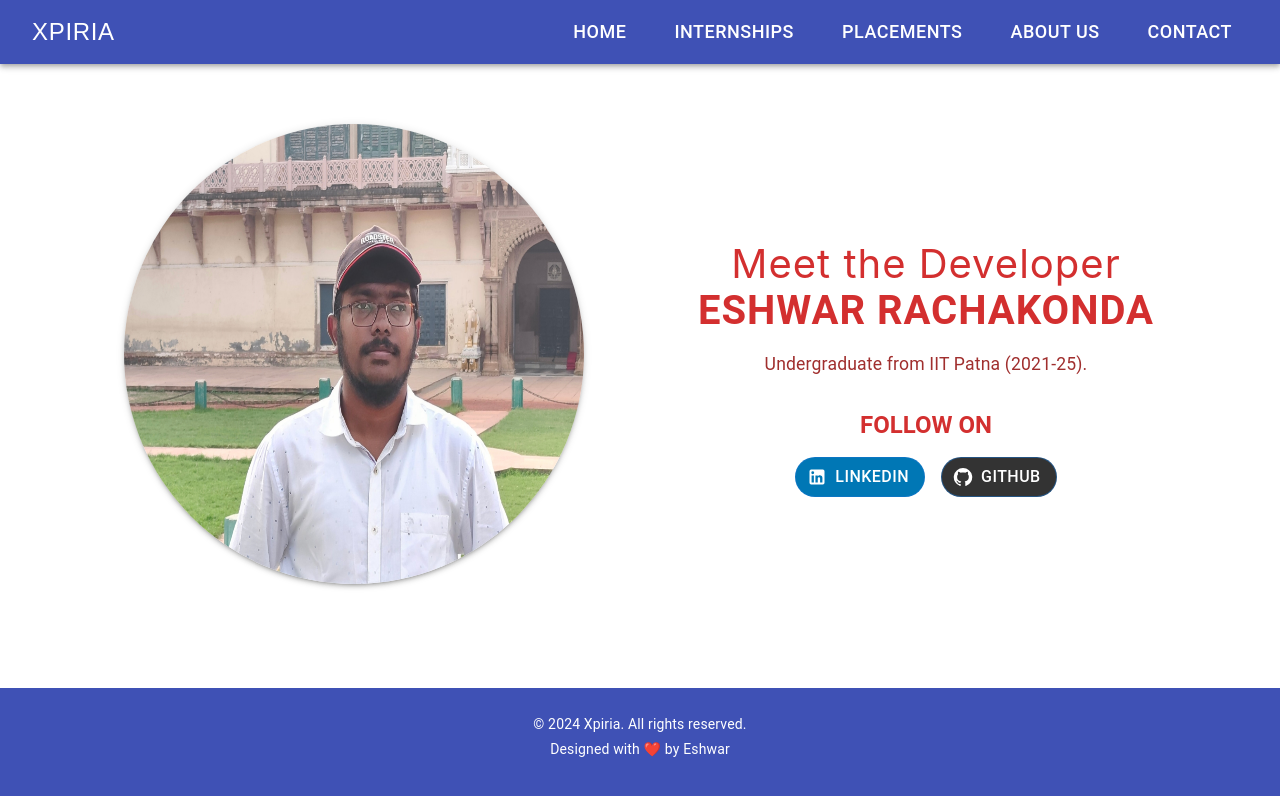
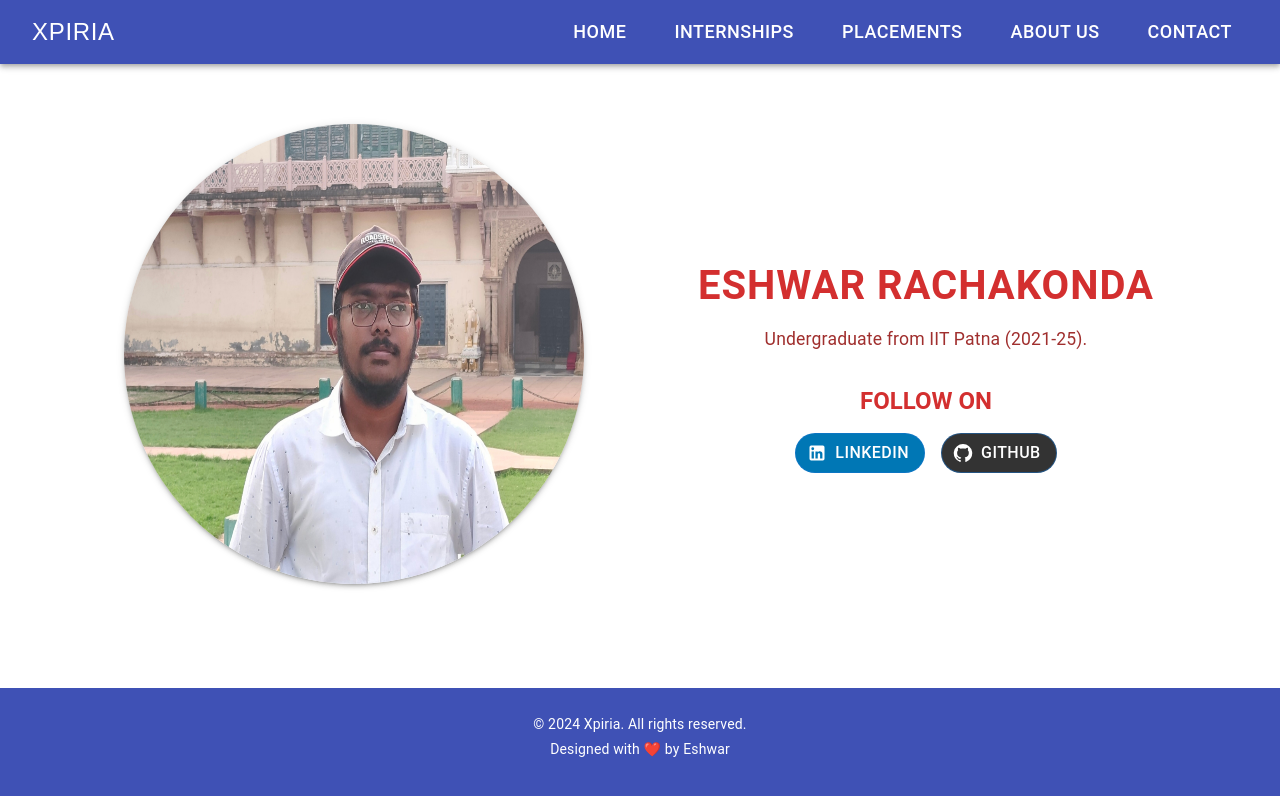
Before and after one commit to eshwar0210/xpiria_frontend, a React (Create React App) app: page /about in a window 1280 px wide. Shown: the top 796 px of the page. Built offline with nearby package versions, Linux system fonts and the light colour scheme.

Commit message:
rm heading

```diff
--- a/src/pages/About.js
+++ b/src/pages/About.js
@@ -22,18 +22,7 @@ const AboutUs = () => {
           />
         </Grid>
         <Grid item xs={12} sm={6}>
-          <Typography
-            variant="h8"
-            sx={{
-              fontWeight: 'italic',
-              fontSize: { xs: '1.8rem', sm: '2.5rem' }, // Responsive font size
-              letterSpacing: '1px',
-              color: '#D32F2F',
-              mb: 5,
-            }}
-          >
-            Meet the Developer
-          </Typography>
+
           <Typography
             variant="h3"
             sx={{
```
